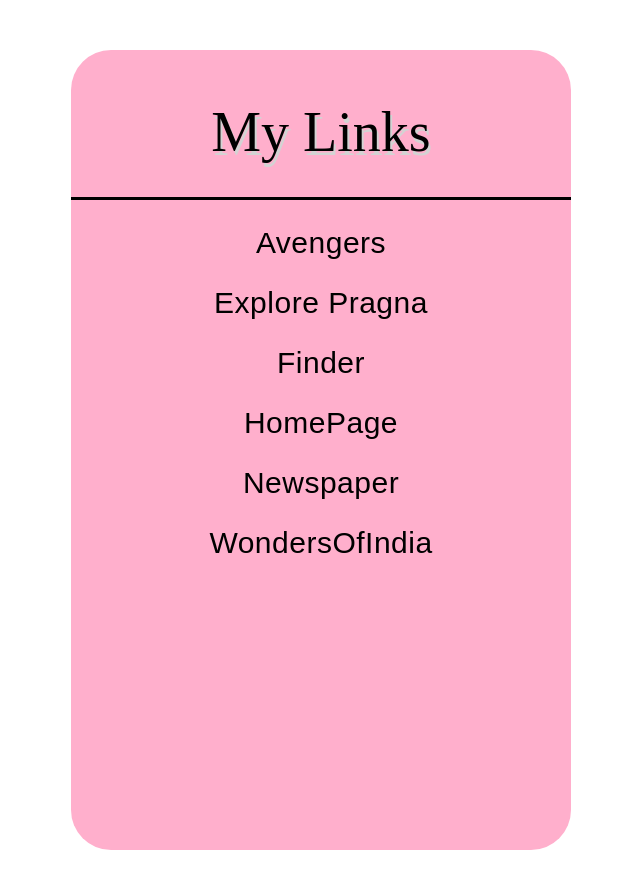
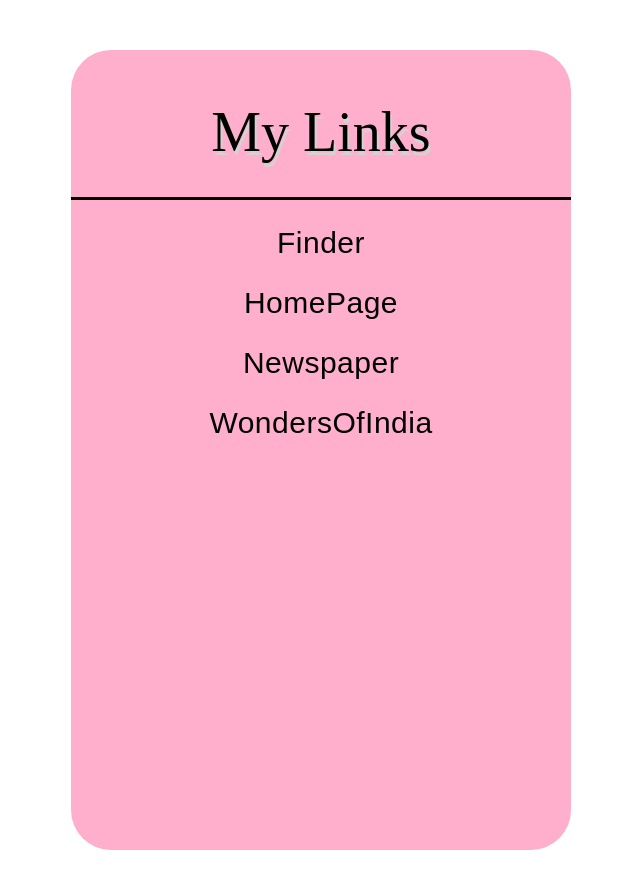
Before and after one commit to PragnaMarisa/html-pages-collection, a plain HTML site: page index.html in a window 1280 px wide. Shown: the whole page, without its empty margins (319-959 px from the left). Drawn offline with Linux system fonts and the light colour scheme.

Commit message:
modified my index page

```diff
--- a/index.html
+++ b/index.html
@@ -61,8 +61,6 @@
       <header>My Links</header>
       <nav>
         <ul>
-          <li><a href="pages/avengers.html">Avengers</a></li>
-          <li><a href="pages/explore_Pragna.html">Explore Pragna</a></li>
           <li><a href="pages/finder.html">Finder</a></li>
           <li><a href="pages/homePage.html">HomePage</a></li>
           <li><a href="pages/newspaper.html">Newspaper</a></li>
```
